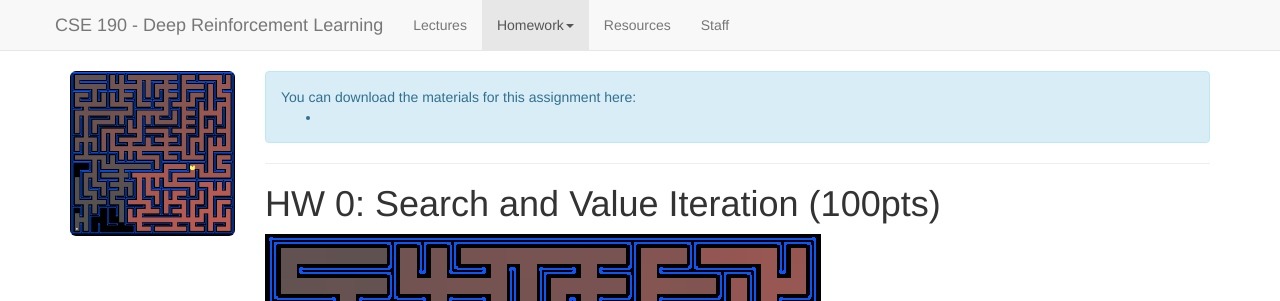
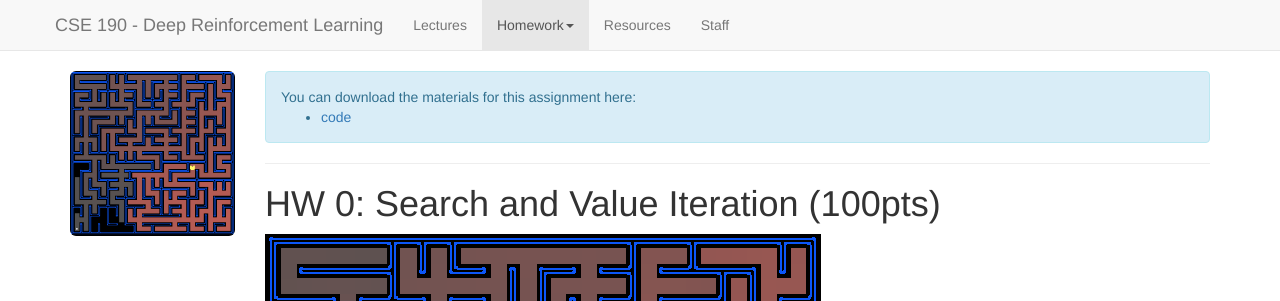
Before and after one commit to tonyroumi/intro-deep-rl-course, a Jekyll site: the page built from homeworks/hw0/hw0.md, in a window 1280 px wide and 900 px high. Shown: the top 301 px of the window. Built offline with Jekyll 4.4.1, drawn with Linux system fonts in a browser that asks for light colours; nearby versions of some CDN libraries; formulas are drawn with MathJax 3; a script that is not in the unit is left out.

Commit message:
fix images

```diff
--- a/homeworks/hw0/hw0.md
+++ b/homeworks/hw0/hw0.md
@@ -19,7 +19,7 @@
 You can download the materials for this assignment here:
 <ul>
 {% for item in page.materials %}
-<li><a href="{{item.url}}">{{ item.name }}</a></li>
+<li><a href="{{page.materials}}">code</a></li>
 {% endfor %}
 </ul>
 </div>
@@ -205,11 +205,16 @@
 
 Value Iteration computes the value function $V_k(s)$ for each state $s$, which represents the maximum expected reward achievable starting from that state. The value update equation is:
 
-![VI_eq](/assets/img/VI_eq.png)
+<div class="container-fluid">
+<div class="row"><div class="col-lg-6" >
+<a href="assets/img/VI_eq.png"><img src="assets/img/VI_eq.png" style="height: 100%; width: 100%; max-width: 1000px"></a>
+</div></div></div>
 
 Write a value iteration agent in `ValueIterationAgent`, which has been partially specified for you in `valueIterationAgents.py`. Your value iteration agent is an offline planner in the Pacman grid world, with (x, y) coordinates. The MDP (Markov Decision Process) state is the exact board configuration facing Pacman (see `PacmanMDP` class in `valueIterationAgents.py`).
 
-![panman_value_iteration](/assets/img/panman_value_iteration.png)
+<div class="row"><div class="col-lg-6" >
+<a href="assets/img/panman_value_iteration.png"><img src="assets/img/panman_value_iteration.png" style="height: 100%; width: 100%; max-width: 1000px"></a>
+</div></div></div>
 
 `ValueIterationAgent` takes an MDP on construction and runs value iteration for the specified number of iterations before the constructor returns (see the `__init__` function of `ValueIterationAgent`).
 
@@ -237,7 +242,10 @@
 
 Hint: On the tinySimple layout, running value iteration for 10 iterations should give you this output:
 
-![tinySimple_iter10](/assets/img/tinySimple_iter10.png)
+<div class="container-fluid">
+<div class="row"><div class="col-lg-6" >
+<a href="assets/img/tinySimple_iter10.png"><img src="assets/img/tinySimple_iter10.png" style="height: 100%; width: 100%; max-width: 1000px"></a>
+</div></div></div>
 
 # Submission
 Submissions should be done on [Gradescope](https://www.gradescope.com).
```
